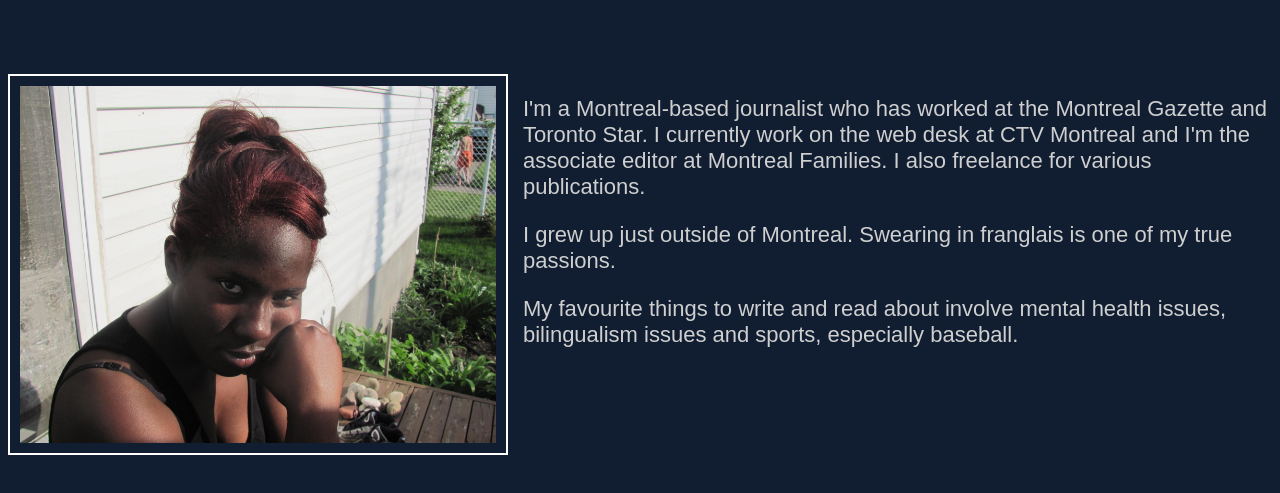
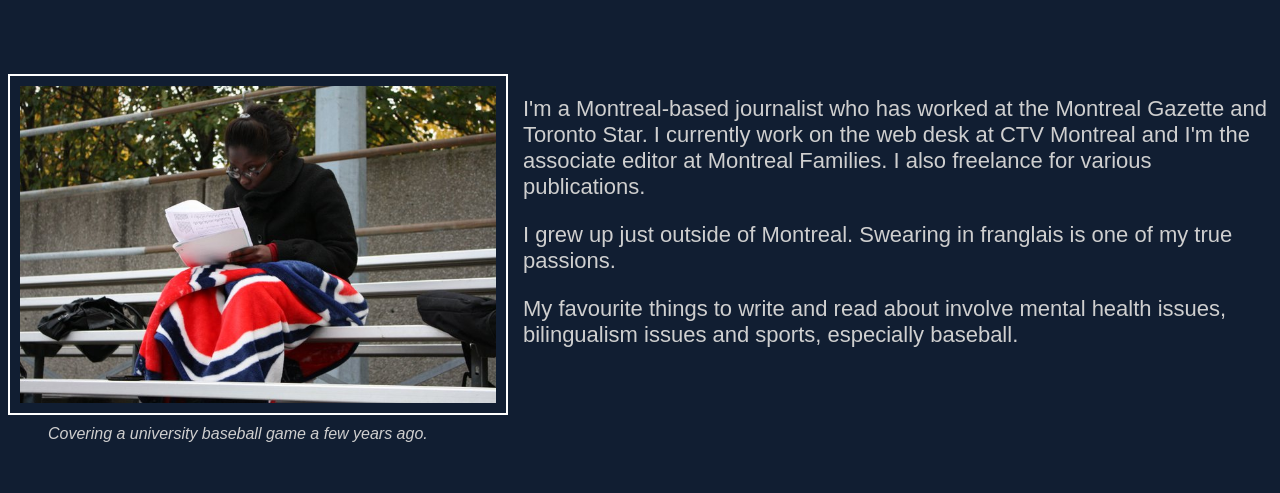
Before and after one commit to k-hinks/journalist, a plain HTML site: page about.html in a window 1280 px wide. Shown: the part 95-588 px from the top of the page. Drawn offline with Linux system fonts and the light colour scheme; a web font is replaced by a local one.

Commit message:
commit 6

```diff
--- a/about.html
+++ b/about.html
@@ -19,14 +19,18 @@
 			<li><a href="mailto:kamila.hinkson@gmail.com">Get in touch</a></li>
 		</ul>
 		</header>
-
+	</body>
 		<section>
-			<img class= "profile-img" src="images/pout.jpg">
+			<img class= "profile-img" src="images/working.jpg">
 			<p> I'm a Montreal-based journalist who has worked at the Montreal Gazette and Toronto Star. I currently work on the web desk at CTV Montreal and I'm the associate editor at Montreal Families. I also freelance for various publications.</p>
 			<p>I grew up just outside of Montreal. Swearing in franglais is one of my true passions.</p>
 			<p>My favourite things to write and read about involve mental health issues, bilingualism issues and sports, especially baseball.</p>
 		</section>
 
+		<div class= "caption">
+			<p>Covering a university baseball game a few years ago.</p>
+		</div>
+
 			<!-- how 2 add link to img <li><a href="index.html"><img src="images/IMG_2027.jpg"></a></li> -->
 	</body>
 </html>
--- a/css/style.css
+++ b/css/style.css
@@ -116,8 +116,20 @@ margin-bottom: 10px;
 	font-size: 20px;
   font-weight: normal;
 }
+
+
 .about p{
 	font-size:22px;
+}
+
+.caption p{
+  padding-top: 10px;
+  padding-left: 40px;
+  font-size: 16px;
+  font-style: italic;
+  font-family: Avenir, sans-serif;
+  clear: both;
+  color: #CFCFCF;
 }
 
 .clippings-section{
```
Also changed, not shown: images/working.jpg (added).
